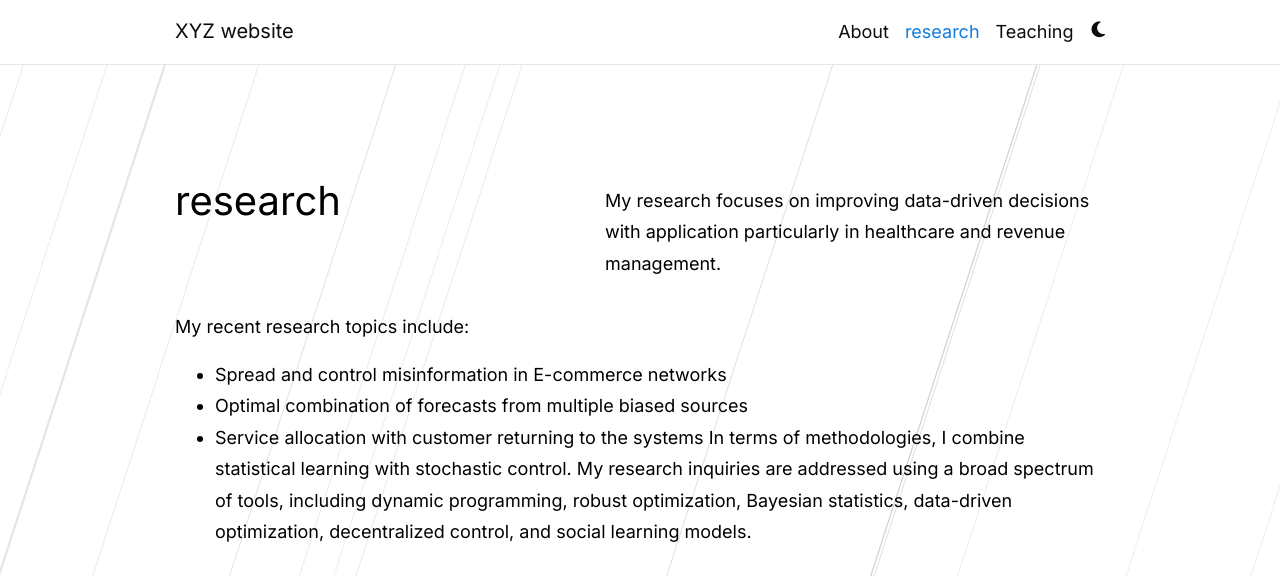
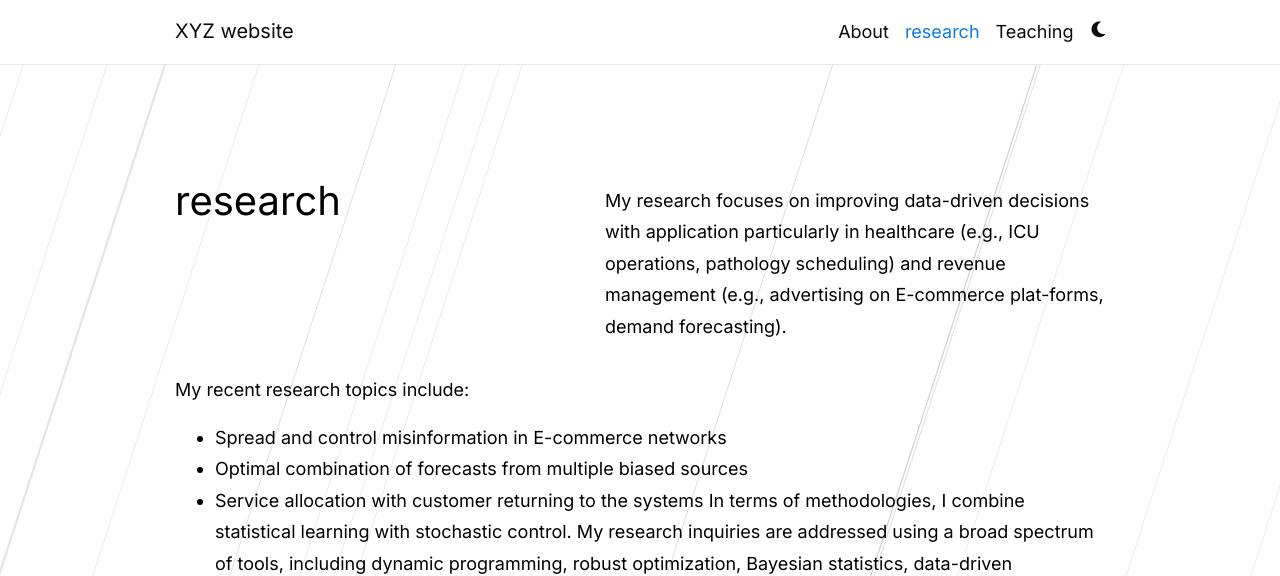
Before and after one commit to xyz2023ca/xyz2023ca.github.io, a Jekyll site: the page built from _pages/publications.md, in a window 1280 px wide and 1227 px high, cut to the strip 0-576 px from the top of the window. Built offline with Jekyll 4.4.1, drawn with Linux system fonts in a browser that asks for light colours; comment, search, counter and statistics services are not loaded; a style sheet for code colours, icons or effects is not loaded.

Commit message:
Update publications.md

```diff
--- a/_pages/publications.md
+++ b/_pages/publications.md
@@ -2,7 +2,7 @@
 layout: page
 permalink: /publications/
 title: research
-description: My research focuses on improving data-driven decisions with application particularly in healthcare and revenue management.
+description: My research focuses on improving data-driven decisions with application particularly in healthcare (e.g., ICU operations, pathology scheduling) and revenue management (e.g., advertising on E-commerce plat-forms, demand forecasting).
 nav: true
 nav_order: 1
 ---
```
